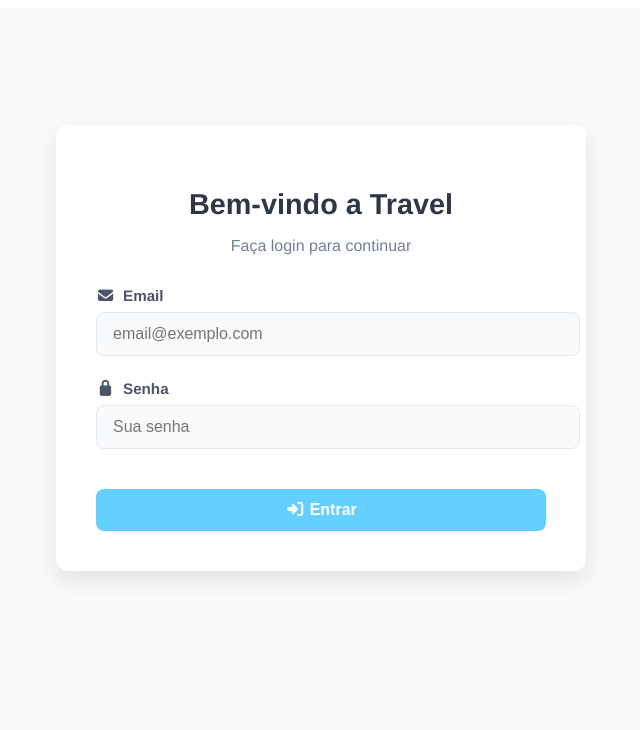
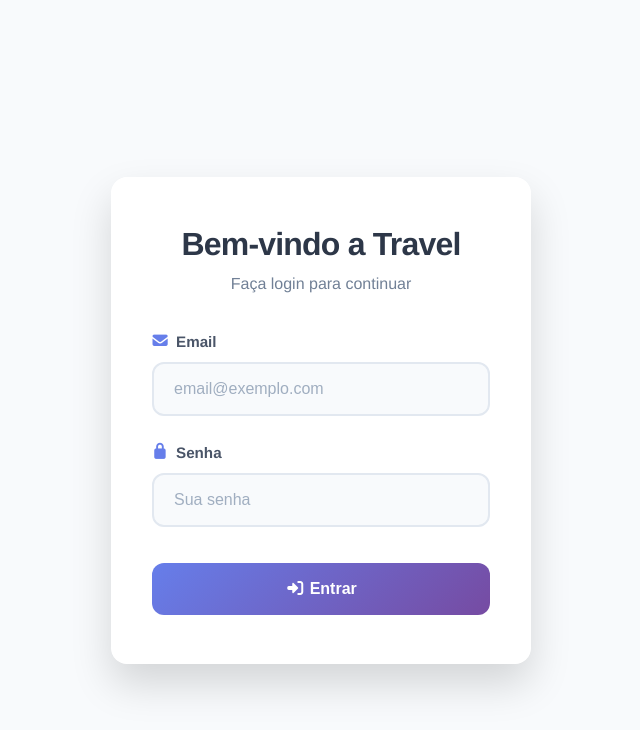
Before and after one commit to thithirss/app, a Vue app in the folder app/: page /#/login in a window 1280 px wide. Shown: the top 730 px of the page, without its empty margins (319-959 px from the left). Built offline with nearby package versions, Linux system fonts and the light colour scheme.

Commit message:
fix conformidade visual

```diff
--- a/app/src/App.vue
+++ b/app/src/App.vue
@@ -110,6 +110,17 @@
 </script>
 
 <style>
+* {
+  margin: 0;
+  padding: 0;
+  box-sizing: border-box;
+}
+
+html, body {
+  height: 100%;
+  background-color: #f8fafc;
+}
+
 #app {
   font-family: Avenir, Helvetica, Arial, sans-serif;
   -webkit-font-smoothing: antialiased;
--- a/app/src/services/api.js
+++ b/app/src/services/api.js
@@ -51,7 +51,7 @@
       const data = await res.json();
       msg = data.message || msg;
     } catch (e) {
-
+      // Ignora erro de parsing JSON - usa statusText como fallback
     }
     throw new Error(msg || `Erro de requisição (${res.status})`);
   }
--- a/app/src/views/LoginView.vue
+++ b/app/src/views/LoginView.vue
@@ -99,39 +99,46 @@
   display: flex;
   justify-content: center;
   align-items: center;
-  min-height: 80vh;
-  background-color: #f8fafc;
+  min-height: 100vh;
+  background-color: #F8FAFC;
+  padding: 1rem;
 }
 
 .login-card {
   width: 100%;
-  max-width: 450px;
+  max-width: 420px;
   background-color: white;
-  border-radius: 12px;
-  box-shadow: 0 10px 25px rgba(0, 0, 0, 0.1);
-  padding: 2.5rem;
+  border-radius: 16px;
+  box-shadow: 0 20px 40px rgba(0, 0, 0, 0.15);
+  padding: 3rem 2.5rem;
   text-align: center;
+  backdrop-filter: blur(10px);
+  border: 1px solid rgba(255, 255, 255, 0.2);
 }
 
 .login-header {
-  margin-bottom: 2rem;
+  margin-bottom: 2.5rem;
 }
 
 .login-header h2 {
   color: #2d3748;
-  font-size: 1.8rem;
+  font-size: 2rem;
   font-weight: 700;
-  margin-bottom: 0.5rem;
+  margin-bottom: 0.75rem;
+  letter-spacing: -0.025em;
 }
 
 .login-header p {
   color: #718096;
   font-size: 1rem;
+  font-weight: 400;
+  margin: 0;
 }
 
 .login-form {
-  display: grid;
-  gap: 1.5rem;
+  display: flex;
+  flex-direction: column;
+  gap: 1.75rem;
 }
 
 .form-group {
@@ -139,54 +146,93 @@
 }
 
 label {
-  display: block;
-  margin-bottom: 0.5rem;
+  display: flex;
+  align-items: center;
+  gap: 0.5rem;
+  margin-bottom: 0.75rem;
   font-weight: 600;
   color: #4a5568;
   font-size: 0.95rem;
-  display: flex;
-  align-items: center;
-  gap: 0.5rem;
+}
+
+label i {
+  color: #667eea;
+  width: 16px;
+  text-align: center;
 }
 
 input {
   width: 100%;
-  padding: 0.75rem 1rem;
-  border: 1px solid #e2e8f0;
-  border-radius: 8px;
+  padding: 1rem 1.25rem;
+  border: 2px solid #e2e8f0;
+  border-radius: 12px;
   font-size: 1rem;
-  transition: all 0.3s ease;
+  font-weight: 400;
+  transition: all 0.3s cubic-bezier(0.4, 0, 0.2, 1);
   background-color: #f8fafc;
+  box-sizing: border-box;
+}
+
+input::placeholder {
+  color: #a0aec0;
+  font-weight: 400;
 }
 
 input:focus {
   outline: none;
-  border-color: #64d0ff;
-  box-shadow: 0 0 0 3px rgba(100, 208, 255, 0.25);
+  border-color: #667eea;
+  box-shadow: 0 0 0 4px rgba(102, 126, 234, 0.1);
   background-color: white;
+  transform: translateY(-1px);
+}
+
+input:hover:not(:focus) {
+  border-color: #cbd5e0;
 }
 
 .login-button {
-  background-color: #64d0ff;
+  background: linear-gradient(135deg, #667eea 0%, #764ba2 100%);
   color: white;
   border: none;
-  border-radius: 8px;
-  padding: 0.75rem 1rem;
+  border-radius: 12px;
+  padding: 1rem 1.5rem;
   font-size: 1rem;
   font-weight: 600;
   cursor: pointer;
-  transition: all 0.3s ease;
+  transition: all 0.3s cubic-bezier(0.4, 0, 0.2, 1);
   display: flex;
   justify-content: center;
   align-items: center;
-  gap: 0.5rem;
-  margin-top: 1rem;
+  gap: 0.75rem;
+  margin-top: 0.5rem;
+  min-height: 52px;
+  position: relative;
+  overflow: hidden;
+}
+
+.login-button::before {
+  content: '';
+  position: absolute;
+  top: 0;
+  left: -100%;
+  width: 100%;
+  height: 100%;
+  background: linear-gradient(90deg, transparent, rgba(255, 255, 255, 0.2), transparent);
+  transition: left 0.5s;
+}
+
+.login-button:hover::before {
+  left: 100%;
 }
 
 .login-button:hover {
-  background-color: #50b8e5;
   transform: translateY(-2px);
-  box-shadow: 0 4px 12px rgba(100, 208, 255, 0.3);
+  box-shadow: 0 8px 25px rgba(102, 126, 234, 0.4);
+}
+
+.login-button:active {
+  transform: translateY(0);
+  box-shadow: 0 4px 15px rgba(102, 126, 234, 0.3);
 }
 
 .login-button:disabled {
@@ -195,4 +241,53 @@
   transform: none;
   box-shadow: none;
 }
+
+.login-button:disabled:hover {
+  transform: none;
+  box-shadow: none;
+}
+
+.login-button i {
+  font-size: 1rem;
+}
+
+/* Responsividade */
+@media (max-width: 480px) {
+  .login-container {
+    padding: 0.5rem;
+  }
+
+  .login-card {
+    padding: 2rem 1.5rem;
+    border-radius: 12px;
+  }
+
+  .login-header h2 {
+    font-size: 1.75rem;
+  }
+
+  input {
+    padding: 0.875rem 1rem;
+  }
+
+  .login-button {
+    padding: 0.875rem 1.25rem;
+  }
+}
+
+/* Animação de entrada */
+@keyframes fadeInUp {
+  from {
+    opacity: 0;
+    transform: translateY(30px);
+  }
+  to {
+    opacity: 1;
+    transform: translateY(0);
+  }
+}
+
+.login-card {
+  animation: fadeInUp 0.6s cubic-bezier(0.4, 0, 0.2, 1);
+}
 </style>
```
